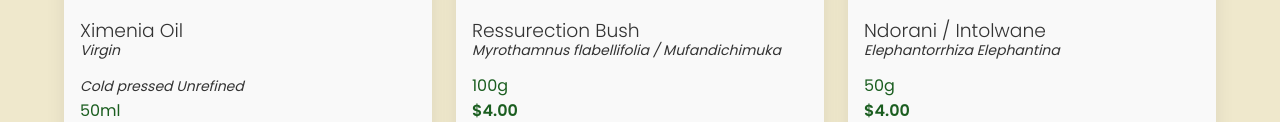
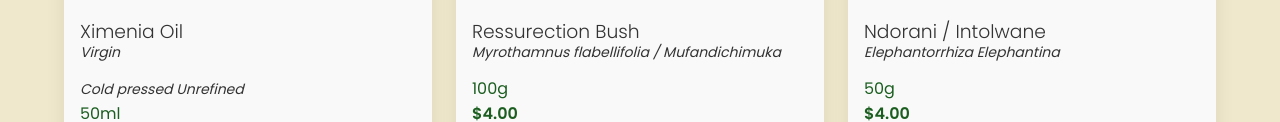
Before and after one commit to Tymecode/BotanicalBliss, a plain HTML site: page index.html in a window 1280 px wide. Shown: the part 2594-2716 px from the top of the page. Drawn offline with Linux system fonts and the light colour scheme.

Commit message:
Update style.css

```diff
--- a/assets/css/style.css
+++ b/assets/css/style.css
@@ -225,7 +225,7 @@ section h3 {
   color: var(--dark-grey);
   margin-bottom: 14px;
   font-weight: lighter;
-  line-height: 18px;
+  line-height: 19px;
 }
 
 strong {
```
